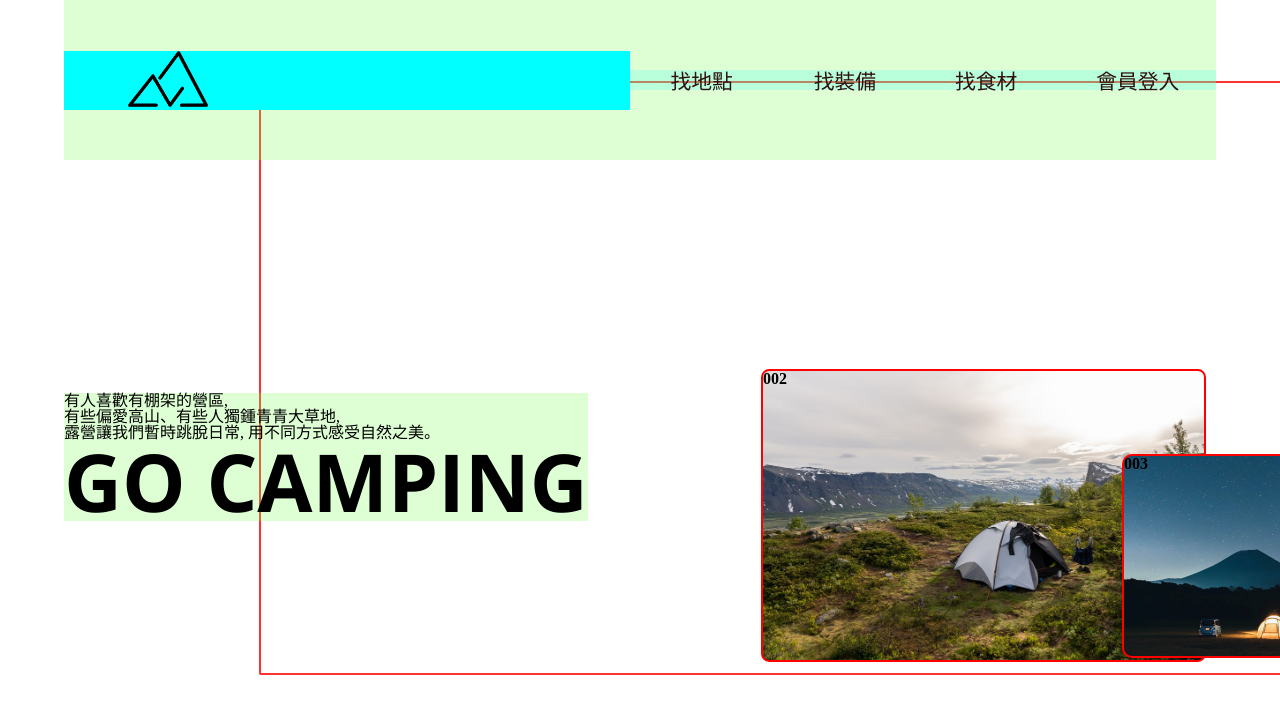
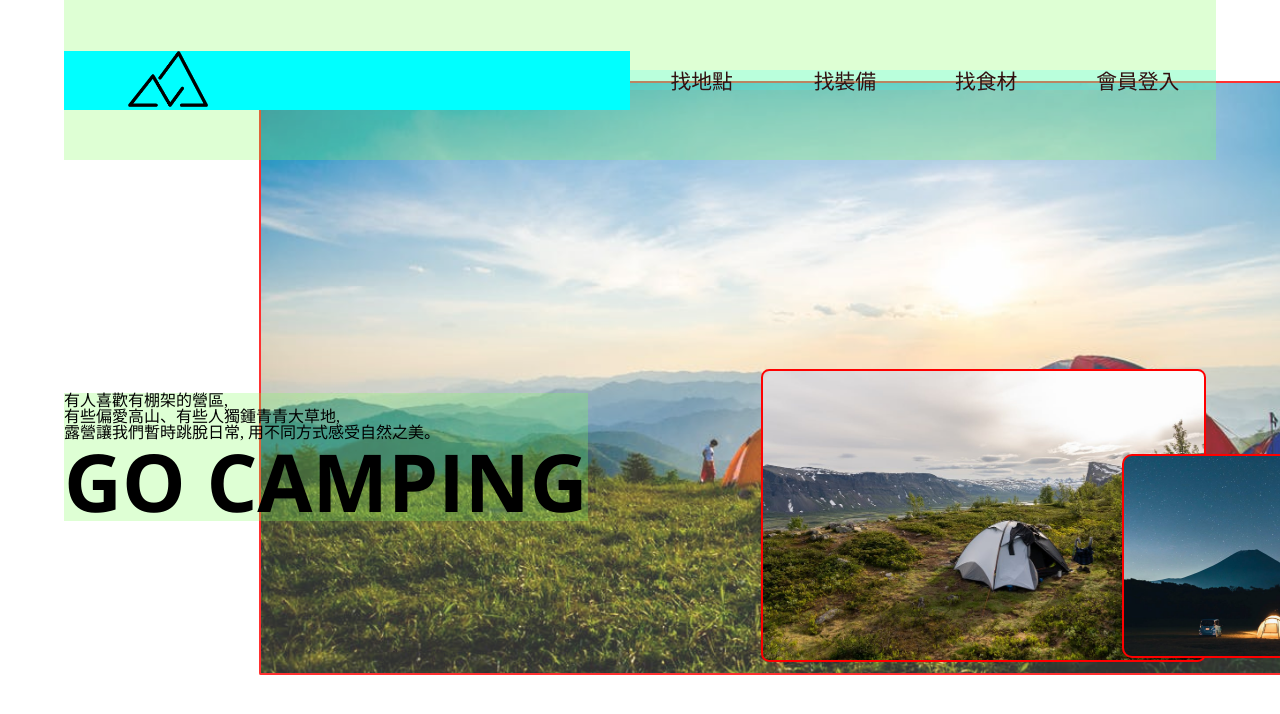
Before and after one commit to lacan0413/camping-website, a plain HTML site: page index.html in a window 1280 px wide. Drawn offline with nearby package versions, Linux system fonts and the light colour scheme.

Commit message:
2022-05-30 first

```diff
--- a/assets/js/index__main.js
+++ b/assets/js/index__main.js
@@ -1,10 +1,10 @@
 (function () {
+
     var maxLength = 0;
+
     var timeCounter = setInterval(function () {
         getElementIndex();
     }, 4760);
-
-
 
 
 
@@ -21,15 +21,11 @@
 
 
 
-
-
     function changeCard(arrayArg) {
         arrayArg.forEach((things) => {
             things.dataIndex.dataset.index = things.index;
         });
     };
-
-
 
 
 
@@ -40,7 +36,8 @@
             element.dataset.index = i;
         });
     };
-    whenStart('.main__card-group');
 
 
+
+    whenStart('.main__card-group');
 })();
--- a/assets/scss/layout/_index__main.scss
+++ b/assets/scss/layout/_index__main.scss
@@ -20,14 +20,14 @@
             background-size: cover;
             transition: 2000ms;
 
-            @for $i from 2 through 4 {
+            @for $i from 1 through 4 {
                 &:nth-child(#{$i}) {
                     background-image: url('../img/index__main/index__main' + $i +'.jpg');
                     z-index: 0;
                 }
             }
 
-            @for $i from 0 through 4 {
+            @for $i from 0 through 3 {
                 &[data-index='#{$i}'] {
                     left: (55% + (18% * $i));
                 }
--- a/index.html
+++ b/index.html
@@ -39,16 +39,12 @@
     <main class="main">
         <article class="main__card-group">
             <section class="main__card">
-                <h3>001</h3>
             </section>
             <section class="main__card">
-                <h3>002</h3>
             </section>
             <section class="main__card">
-                <h3>003</h3>
             </section>
             <section class="main__card">
-                <h3>004</h3>
             </section>
         </article>
         <script src="./assets/js/index__main.js"></script>
```
Also changed, not shown: assets/scss/style.css, 1 other file.
